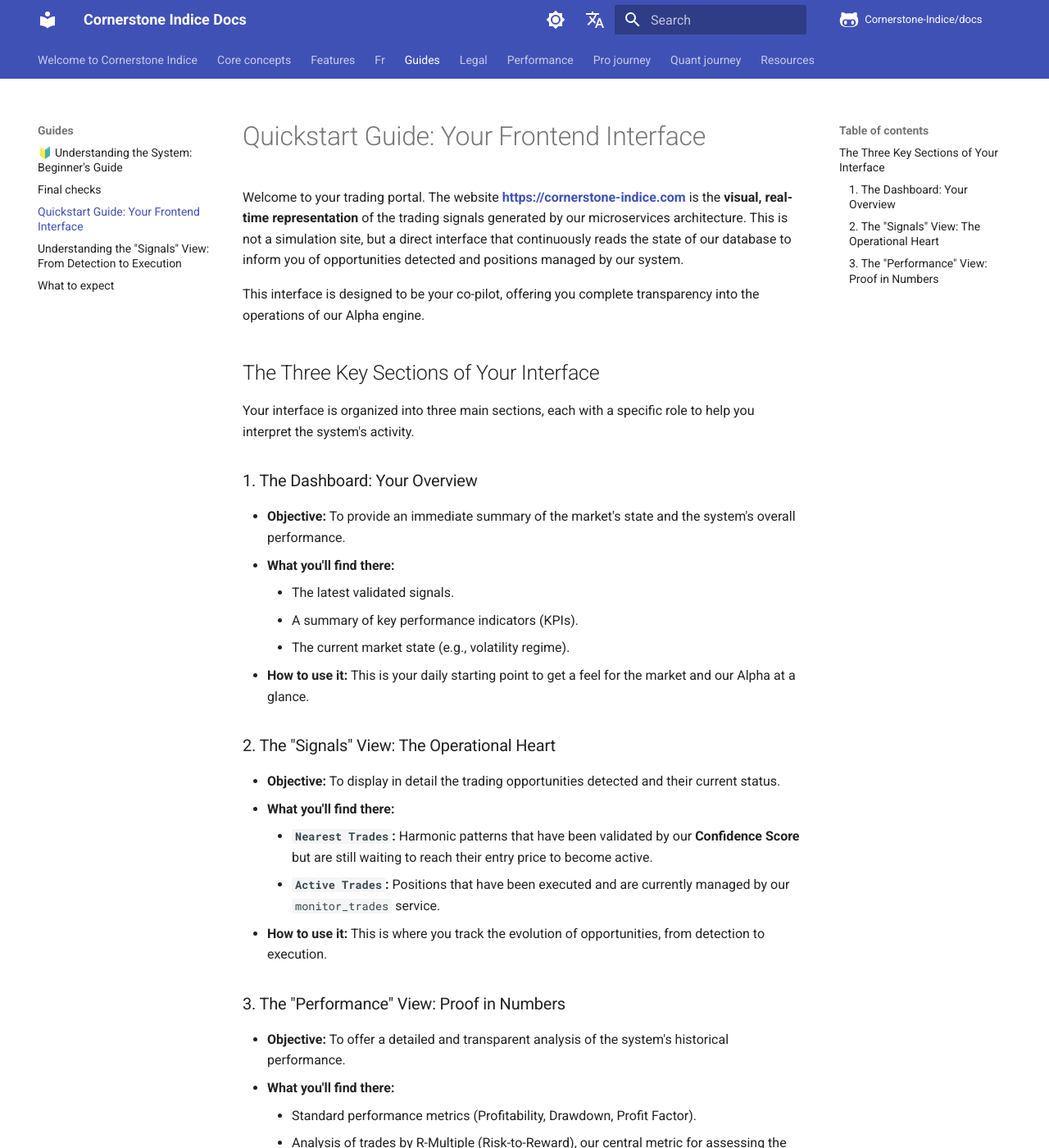
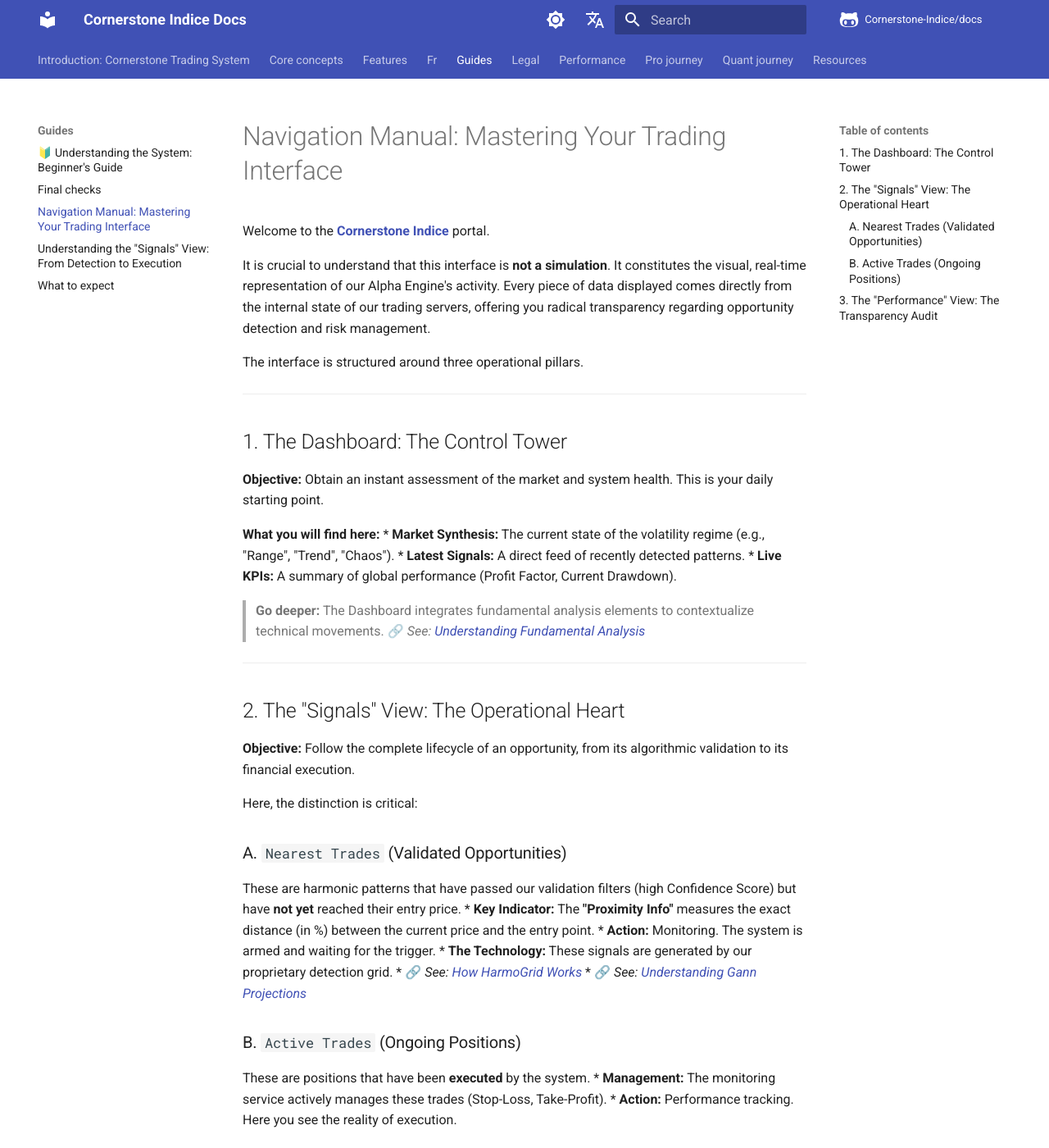
Before and after one commit to sfavato/cornerstone_trading_systems, an MkDocs documentation site: the page built from docs/guides/frontend_guide.md, in a window 1280 px wide and 1400 px high. Shown: the whole window at 82% size. Built offline with MkDocs 1.6.1 and Material for MkDocs 9.7.7, drawn with Linux system fonts in a browser that asks for light colours; comment, search, counter and statistics services are not loaded; some of the changed text lies outside the part shown.

Commit message:
Update Frontend Guide and Index based on GEM directives

```diff
--- a/docs/guides/frontend_guide.md
+++ b/docs/guides/frontend_guide.md
@@ -1,34 +1,58 @@
-# Quickstart Guide: Your Frontend Interface
+# Navigation Manual: Mastering Your Trading Interface
 
-Welcome to your trading portal. The website [**https://cornerstone-indice.com**](https://cornerstone-indice.com) is the **visual, real-time representation** of the trading signals generated by our microservices architecture. This is not a simulation site, but a direct interface that continuously reads the state of our database to inform you of opportunities detected and positions managed by our system.
+Welcome to the [**Cornerstone Indice**](https://cornerstone-indice.com) portal.
 
-This interface is designed to be your co-pilot, offering you complete transparency into the operations of our Alpha engine.
+It is crucial to understand that this interface is **not a simulation**. It constitutes the visual, real-time representation of our Alpha Engine's activity. Every piece of data displayed comes directly from the internal state of our trading servers, offering you radical transparency regarding opportunity detection and risk management.
 
-## The Three Key Sections of Your Interface
+The interface is structured around three operational pillars.
 
-Your interface is organized into three main sections, each with a specific role to help you interpret the system's activity.
+---
 
-### 1. The Dashboard: Your Overview
+## 1. The Dashboard: The Control Tower
 
-- **Objective:** To provide an immediate summary of the market's state and the system's overall performance.
-- **What you'll find there:**
-    - The latest validated signals.
-    - A summary of key performance indicators (KPIs).
-    - The current market state (e.g., volatility regime).
-- **How to use it:** This is your daily starting point to get a feel for the market and our Alpha at a glance.
+**Objective:** Obtain an instant assessment of the market and system health. This is your daily starting point.
 
-### 2. The "Signals" View: The Operational Heart
+**What you will find here:**
+* **Market Synthesis:** The current state of the volatility regime (e.g., "Range", "Trend", "Chaos").
+* **Latest Signals:** A direct feed of recently detected patterns.
+* **Live KPIs:** A summary of global performance (Profit Factor, Current Drawdown).
 
-- **Objective:** To display in detail the trading opportunities detected and their current status.
-- **What you'll find there:**
-    - **`Nearest Trades`:** Harmonic patterns that have been validated by our **Confidence Score** but are still waiting to reach their entry price to become active.
-    - **`Active Trades`:** Positions that have been executed and are currently managed by our `monitor_trades` service.
-- **How to use it:** This is where you track the evolution of opportunities, from detection to execution.
+> **Go deeper:** The Dashboard integrates fundamental analysis elements to contextualize technical movements.
+> 🔗 *See: [Understanding Fundamental Analysis](../features/fundamental_analysis.md)*
 
-### 3. The "Performance" View: Proof in Numbers
+---
 
-- **Objective:** To offer a detailed and transparent analysis of the system's historical performance.
-- **What you'll find there:**
-    - Standard performance metrics (Profitability, Drawdown, Profit Factor).
-    - Analysis of trades by R-Multiple (Risk-to-Reward), our central metric for assessing the quality of risk-taking.
-- **How to use it:** Use this section to audit our results and understand the risk and return profile of our strategy.
+## 2. The "Signals" View: The Operational Heart
+
+**Objective:** Follow the complete lifecycle of an opportunity, from its algorithmic validation to its financial execution.
+
+Here, the distinction is critical:
+
+### A. `Nearest Trades` (Validated Opportunities)
+These are harmonic patterns that have passed our validation filters (high Confidence Score) but have **not yet** reached their entry price.
+* **Key Indicator:** The **"Proximity Info"** measures the exact distance (in %) between the current price and the entry point.
+* **Action:** Monitoring. The system is armed and waiting for the trigger.
+* **The Technology:** These signals are generated by our proprietary detection grid.
+    * 🔗 *See: [How HarmoGrid Works](../features/harmogrid.md)*
+    * 🔗 *See: [Understanding Gann Projections](../features/gann_projections.md)*
+
+### B. `Active Trades` (Ongoing Positions)
+These are positions that have been **executed** by the system.
+* **Management:** The monitoring service actively manages these trades (Stop-Loss, Take-Profit).
+* **Action:** Performance tracking. Here you see the reality of execution.
+
+---
+
+## 3. The "Performance" View: The Transparency Audit
+
+**Objective:** Verify the promise of "Quantified Trust" through numbers.
+
+Unlike classic platforms that hide losses, we display our entire history to allow for continuous auditing.
+
+**What you will find here:**
+* **Equity Curve:** The evolution of capital over time.
+* **R-Multiple Analysis:** The distribution of our gains relative to our risks (how many times the initial risk was won).
+* **Drawdown:** The precise measure of the maximum risk incurred.
+
+> **Deep dive into metrics:**
+> 🔗 *See: [Complete Guide to the Performance Dashboard](../features/performance_dashboard.md)*
--- a/docs/index.md
+++ b/docs/index.md
@@ -1,4 +1,10 @@
-# Welcome to Cornerstone Indice
+# Introduction: Cornerstone Trading System
+
+## 🚀 Quick Start
+Accessing the interface for the first time? Start with our navigation guide to understand what you are seeing on the screen:
+👉 **[Navigation Manual: Mastering the Interface](./guides/frontend_guide.md)**
+
+---
 
 ## The "Glass Box" Dashboard: Quantified Trust
 
```
